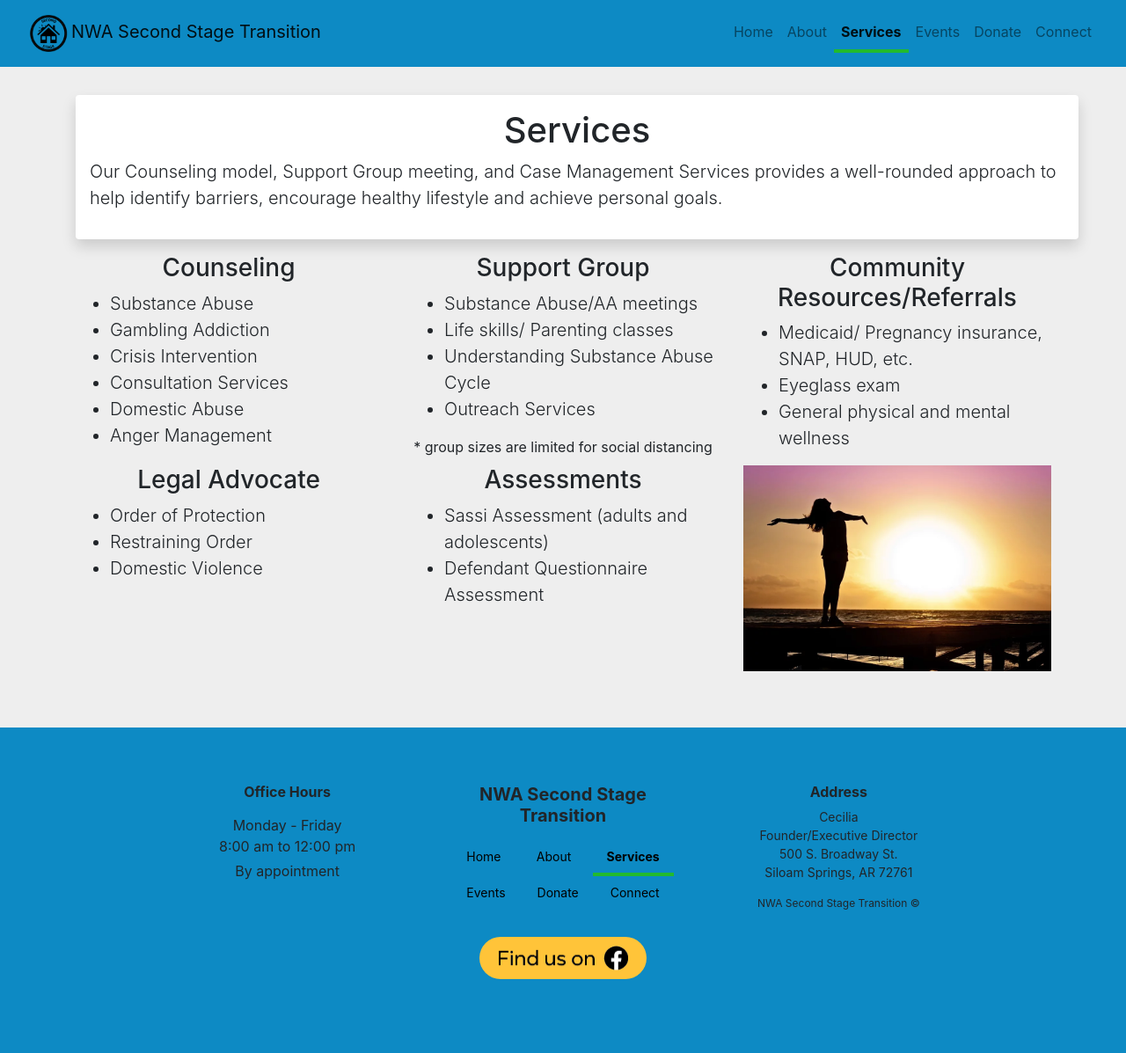
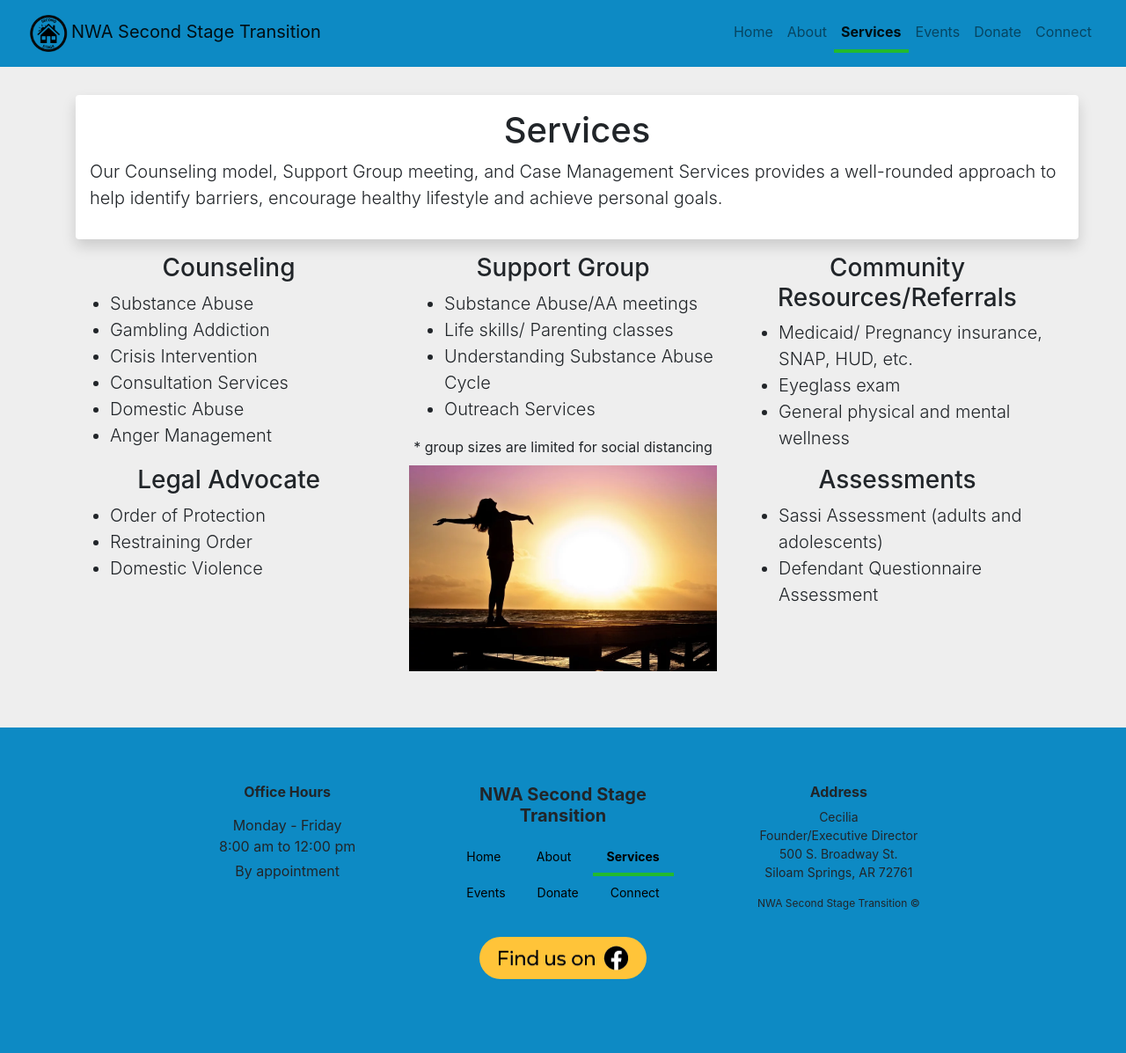
Before and after one commit to nwa-second-stage-transition/nwa-second-stage-transition.github.io, a Jekyll site: the page services.html, which Jekyll copies as it is, in a window 1280 px wide. Shown: the whole page at 88% size. Built offline with Jekyll 4.4.1, drawn with Linux system fonts in a browser that asks for light colours; nearby versions of some CDN libraries.

Commit message:
Moved photo location

```diff
--- a/services.html
+++ b/services.html
@@ -137,16 +137,16 @@
           <li>Domestic Violence</li>
         </ul>
       </div>
+      <!--image-->
+      <div class="col-sm-12 col-md-4">
+        <img alt="girl enjoying the sun rise" class="bd-placeholder-img bd-placeholder-img-lg featurette-image img-fluid mx-auto" src="assets/img/good-morning.png" width="1500" height="auto" />
+      </div>
       <div class="col-sm-12 col-md-4">
         <h2 class="h3">Assessments</h2>
         <ul class="lead text-left">
           <li>Sassi Assessment (adults and adolescents)</li>
           <li>Defendant Questionnaire Assessment</li>
         </ul>
-      </div>
-      <!--image-->
-      <div class="col-sm-12 col-md-4">
-        <img alt="girl enjoying the sun rise" class="bd-placeholder-img bd-placeholder-img-lg featurette-image img-fluid mx-auto" src="assets/img/good-morning.png" width="1500" height="auto" />
       </div>
     </div>
   </div>
```
